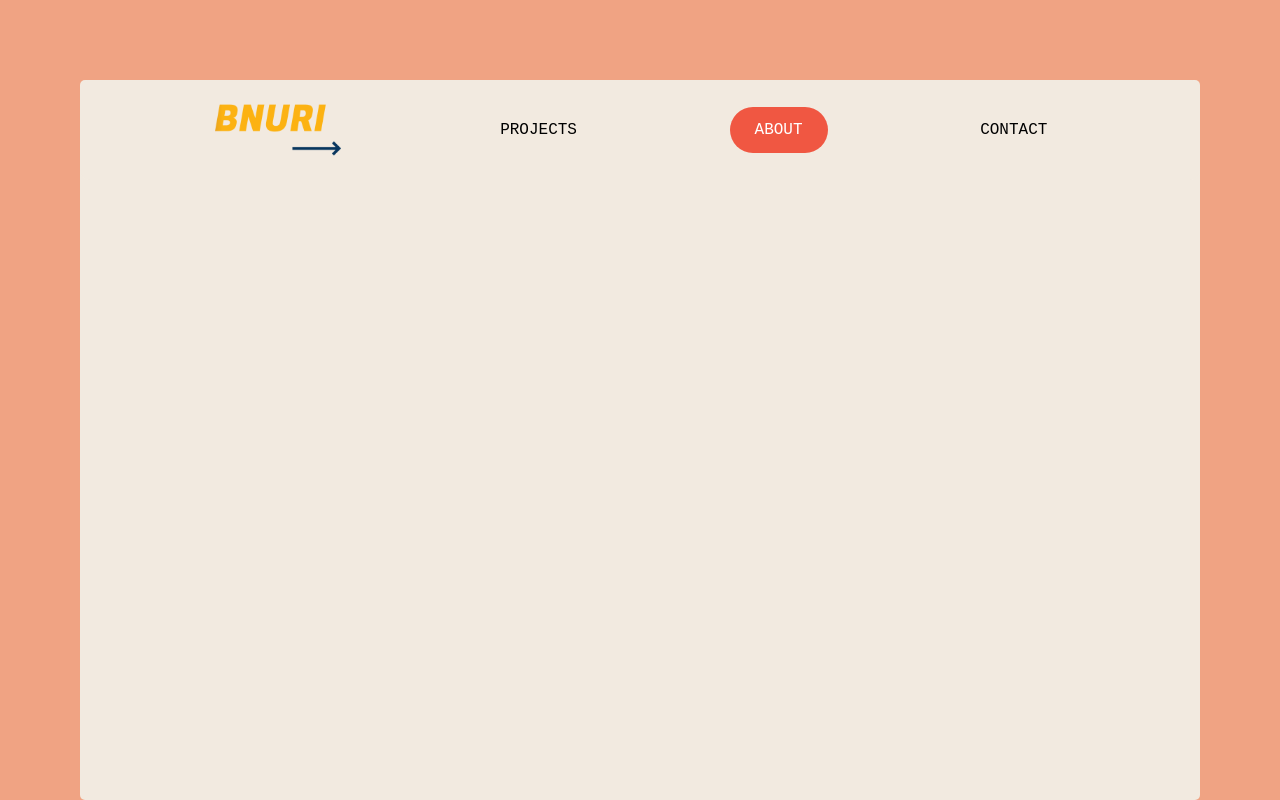
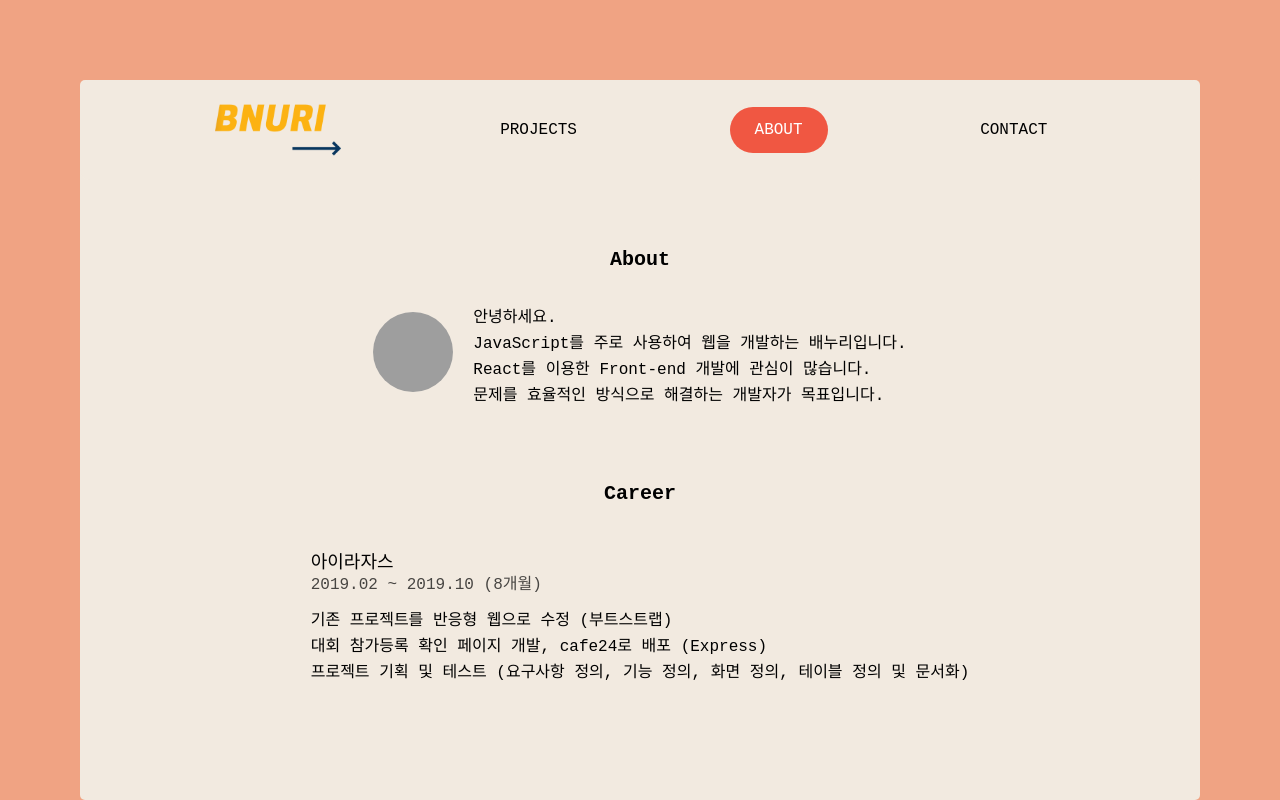
Before and after one commit to BNuri/portfolio, a React (Create React App) app: page /#/about in a window 1280 px wide. Built offline with nearby package versions, Linux system fonts and the light colour scheme; grey boxes are pictures that could not be loaded; a web font is replaced by a local one.

Commit message:
added about page

```diff
--- /dev/null
+++ b/src/Components/About.js
@@ -0,0 +1,99 @@
+import React from "react";
+import styled from "styled-components";
+
+const Container = styled.div`
+  padding: 50px;
+  display: flex;
+  flex-direction: column;
+  align-items: center;
+  justify-content: space-around;
+`;
+
+const Introduce = styled.div`
+  display: flex;
+  align-items: center;
+  margin-bottom: 80px;
+`;
+
+const Image = styled.div`
+  height: 80px;
+  width: 80px;
+  background-image: url(${props => props.imagePath});
+  background-size: cover;
+  background-position: center center;
+  border-radius: 50%;
+`;
+
+const DescUl = styled.ul`
+  margin-left: 20px;
+`;
+
+const DescLi = styled.li`
+  margin-top: 10px;
+`;
+
+const Careers = styled.div``;
+
+const Title = styled.h3`
+  font-size: 20px;
+  font-weight: 700;
+  margin-bottom: 30px;
+`;
+
+const Career = styled.div`
+  margin-top: 20px;
+`;
+
+const Company = styled.h4`
+  font-size: 18px;
+  margin-bottom: 5px;
+`;
+
+const Period = styled.span`
+  font-size: 16px;
+  opacity: 0.7;
+`;
+
+const Details = styled.ul`
+  margin-top: 20px;
+`;
+
+const Detail = styled.li`
+  margin-bottom: 10px;
+`;
+
+export default () => (
+  <Container>
+    <Title>About</Title>
+    <Introduce>
+      <Image
+        imagePath={
+          "https://avatars1.githubusercontent.com/u/34462368?s=460&v=4"
+        }
+      />
+      <DescUl>
+        <DescLi>안녕하세요.</DescLi>
+        <DescLi>JavaScript를 주로 사용하여 웹을 개발하는 배누리입니다.</DescLi>
+        <DescLi>React를 이용한 Front-end 개발에 관심이 많습니다.</DescLi>
+        <DescLi>문제를 효율적인 방식으로 해결하는 개발자가 목표입니다.</DescLi>
+      </DescUl>
+    </Introduce>
+    <Title>Career</Title>
+    <Careers>
+      <Career>
+        <Company>아이라자스</Company>
+        <Period>2019.02 ~ 2019.10 (8개월)</Period>
+        <Details>
+          <Detail>기존 프로젝트를 반응형 웹으로 수정 (부트스트랩)</Detail>
+          <Detail>
+            대회 참가등록 확인 페이지 개발, cafe24로 배포 (Express){" "}
+          </Detail>
+          <Detail>
+            프로젝트 기획 및 테스트 (요구사항 정의, 기능 정의, 화면 정의, 테이블
+            정의 및 문서화)
+          </Detail>
+        </Details>
+      </Career>
+    </Careers>
+  </Container>
+);
--- a/src/Components/Contact.js
+++ b/src/Components/Contact.js
@@ -14,8 +14,8 @@ const Container = styled.div`
 `;
 
 const Image = styled.div`
-  height: 200px;
-  width: 200px;
+  height: 180px;
+  width: 180px;
   background-image: url(${props => props.imagePath});
   background-size: cover;
   background-position: center center;
@@ -27,6 +27,7 @@ const Profile = styled.div`
   margin-left: 40px;
   display: flex;
   flex-direction: column;
+  margin-bottom: 20px;
   @media (max-width: 670px) {
     margin-left: 0;
     align-items: center;
--- a/src/Components/Home.js
+++ b/src/Components/Home.js
@@ -2,7 +2,8 @@ import React from "react";
 import styled, { keyframes } from "styled-components";
 
 const Container = styled.div`
-  padding: 20px 50px;
+  padding: 50px;
+  padding-top: 120px;
   display: flex;
   flex-direction: column;
   justify-content: space-between;
--- a/src/Components/Router.js
+++ b/src/Components/Router.js
@@ -8,7 +8,7 @@ import {
 import Header from "./Header";
 import Home from "./Home";
 import Projects from "../Routes/Projects";
-import About from "../Routes/About";
+import About from "./About";
 import Contact from "./Contact";
 
 export default () => (
--- a/src/Routes/About/AboutContainer.js
+++ /dev/null
@@ -1,12 +0,0 @@
-import React from "react";
-import AboutPresenter from "./AboutPresenter";
-
-export default class extends React.Component {
-  state = {
-    loading: true,
-    error: null
-  };
-  render() {
-    return <AboutPresenter />;
-  }
-}
--- a/src/Routes/About/AboutPresenter.js
+++ /dev/null
@@ -1,14 +0,0 @@
-import React from "react";
-import styled from "styled-components";
-import PropTypes from "prop-types";
-
-const Container = styled.div``;
-
-const AboutPresenter = ({ loading, error }) => <Container></Container>;
-
-AboutPresenter.propTypes = {
-  loading: PropTypes.bool.isRequired,
-  error: PropTypes.string
-};
-
-export default AboutPresenter;
--- a/src/Routes/About/index.js
+++ /dev/null
@@ -1,3 +0,0 @@
-import AboutContainer from "./AboutContainer";
-
-export default AboutContainer;
--- a/src/Routes/Projects/ProjectsPresenter.js
+++ b/src/Routes/Projects/ProjectsPresenter.js
@@ -49,12 +49,24 @@ const Title = styled.h3`
 `;
 
 const Desc = styled.p`
-  margin-bottom: 20px;
-  text-indent: 2ch;
   line-height: 1.8;
 `;
 
-const ButtonContainer = styled.div``;
+const StackContainer = styled.div`
+  margin-top: 15px;
+`;
+
+const Stack = styled.span`
+  padding: 3px 8px;
+  margin-right: 10px;
+  background-color: rgba(0, 0, 0, 0.4);
+  color: #fef2f1;
+  border-radius: 10px;
+`;
+
+const ButtonContainer = styled.div`
+  margin-top: 20px;
+`;
 
 const Button = styled.a`
   width: 150px;
@@ -89,6 +101,11 @@ const ProjectPresenter = ({ loading, data }) =>
           <Content>
             <Title>{project.title}</Title>
             <Desc>{project.description}</Desc>
+            <StackContainer>
+              {project.stack.map(s => (
+                <Stack>{s}</Stack>
+              ))}
+            </StackContainer>
             <ButtonContainer>
               <Button
                 href={project.siteLink}
--- a/src/data.js
+++ b/src/data.js
@@ -11,8 +11,8 @@ const projects = [
   {
     id: "3",
     title: "Portfolio",
-    description: `React, Redux를 사용하여 개발한 포트폴리오 사이트입니다.`,
-    stack: ["React", "Redux", "ES6"],
+    description: `프로젝트를 소개하는 포트폴리오 사이트입니다.`,
+    stack: ["React", "Redux", "SCSS"],
     imagePath: "/portfolio.png",
     siteLink: "",
     gitHubLink: ""
@@ -20,10 +20,10 @@ const projects = [
   {
     id: "2",
     title: "Nomflex",
-    description: `React를 공부하여 개발한 영화 정보 조회 사이트입니다.
-      MovieAPI에서 데이터를 가져와서 영화, TV 정보를 조회할 수 있습니다.
+    description: `영화 정보 조회 사이트입니다.
+      MovieAPI에서 데이터를 가져와서 사용했습니다. 영화, TV 인기 리스트, 방영 리스트 및 상세 페이지를 조회할 수 있습니다.
       Netlify에 배포하였습니다.`,
-    stack: ["React", "ES6"],
+    stack: ["React", "SCSS"],
     imagePath: "/nomflex.png",
     siteLink: "https://goofy-knuth-6c2cbf.netlify.com/#/",
     gitHubLink: "https://github.com/BNuri/nomflex"
@@ -31,11 +31,11 @@ const projects = [
   {
     id: "1",
     title: "Wetube",
-    description: `NodeJS, Express, MongoDB를 공부하며 개발한 유트브 클론 사이트입니다.
+    description: `유트브 클론 사이트입니다.
     Github, Facebook 혹은 이메일을 통해 회원가입을 할 수 있습니다.
     동영상을 녹화하거나 업로드할 수 있으며, 조회할 수 있습니다.
     파일은 AWS S3로 관리하고 있으며, heroku에 배포하였습니다.`,
-    stack: ["ES6", "Express", "PUG", "SCSS"],
+    stack: ["NodeJS", "ES6", "Express", "MongoDB", "SCSS"],
     imagePath: "/wetube.png",
     siteLink: "https://whispering-ocean-42081.herokuapp.com",
     gitHubLink: "https://github.com/BNuri/wetube"
```
